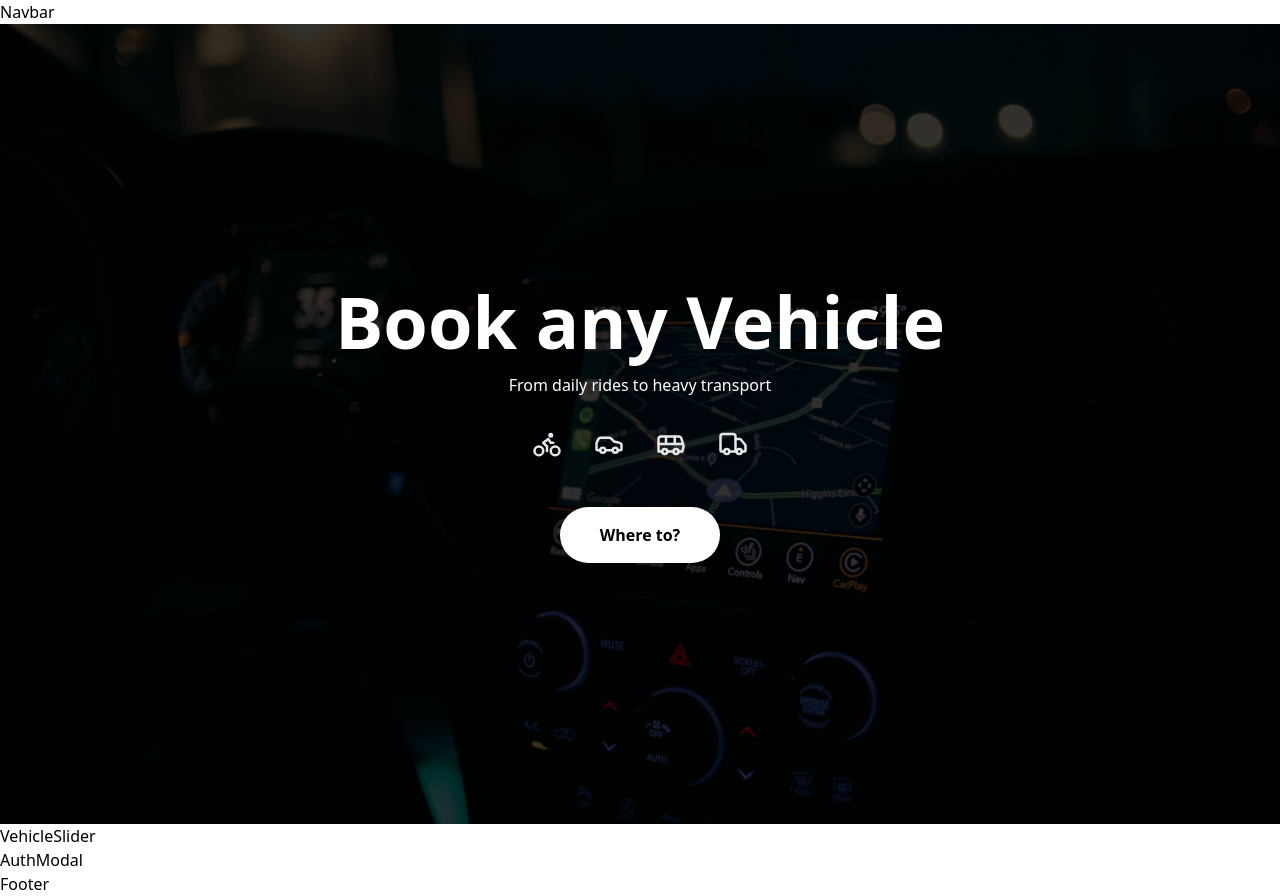
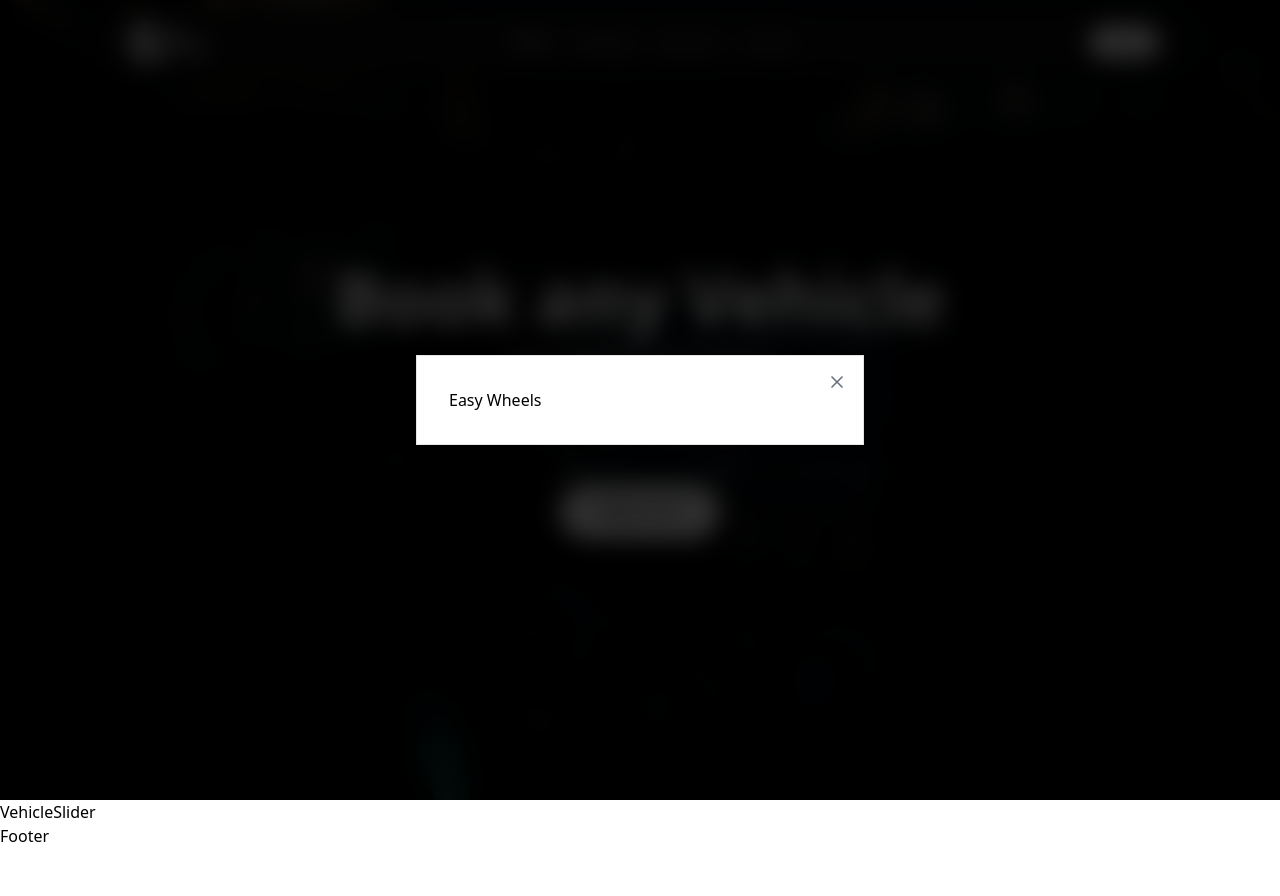
Before and after one commit to sakettt07/Easy-Wheels, a Next.js app: page / in a window 1280 px wide. After the commit the page ends 848 px from the top, so only its background shows below. Built offline with nearby package versions, Linux system fonts and the light colour scheme.

Commit message:
Add Navbar and AuthModal components with animations; update PublicHome to manage authentication state

```diff
--- a/src/app/page.tsx
+++ b/src/app/page.tsx
@@ -6,7 +6,7 @@ import Image from "next/image";
 
 export default function Home() {
   return (
-    <div>
+    <div className="w-full min-h-screen bg-white ">
       <Navbar />
       <PublicHome />
       <Footer />
--- a/src/components/AuthModal.tsx
+++ b/src/components/AuthModal.tsx
@@ -1,4 +1,7 @@
+'use client'
 import React from 'react';
+import { motion } from "motion/react";
+import { X } from 'lucide-react';
 
 type propType = {
     open: boolean,
@@ -7,7 +10,29 @@ type propType = {
 
 const AuthModal = ({ open, onClose }: propType) => {
     return (
-        <div>AuthModal</div>
+        <>
+            {open && (
+                <>
+                    <motion.div initial={{ opacity: 0 }} animate={{ opacity: 1 }} onClick={onClose} className='fixed inset-0 z-[90] bg-black/80 backdrop-blur-md'>
+                        <motion.div
+                            initial={{ opacity: 0, scale: 0.95, y: 40 }}
+                            animate={{ opacity: 1, scale: 1, y: 0 }}
+                            transition={{ duration: 0.35, ease: "easeOut" }}
+                            className="fixed inset-0 z-[100] flex items-center justify-center px-4">
+                            <div className='relative w-full max-w-md rounded-3x1 bg-white border border-black/10 shadow-[0_40px_100px_rgba(0,0,0,0.35)] p-6 sm:p-8 text-black'>
+                                <div className='absolute right-4 top-4 text-gray-500 hover:text-black transition' onClick={onClose}>
+                                    <X size={20} />
+                                </div>
+                                <div>
+                                    Easy Wheels
+                                </div>
+                            </div>
+                        </motion.div>
+                        <motion.div />
+                    </motion.div>
+                </>
+            )}
+        </>
     )
 }
 
--- a/src/components/Navbar.tsx
+++ b/src/components/Navbar.tsx
@@ -1,11 +1,63 @@
 'use client'
 import React from 'react'
 import { motion } from "motion/react";
+import Image from 'next/image';
+import Link from 'next/link';
+import { usePathname } from 'next/navigation';
+
+const navItem = [
+    { name: "Home", path: "/" },
+    { name: "Bookings", path: "/bookings" },
+    { name: "About Us", path: "/about-us" },
+    { name: "Contact", path: "/contact" }
+];
 
 const Navbar = () => {
+    const pathName = usePathname();
+
     return (
-        <motion.div>Navbar</motion.div>
+        <motion.div
+            initial={{ y: -60, opacity: 0 }}
+            animate={{ y: 0, opacity: 1 }}
+            className="fixed top-3 left-1/2 -translate-x-1/2 w-[94%] md:w-[86%] z-50 rounded-full bg-[#0b0b0b] text-white shadow-[0_15px_50px_rgba(0,0,0,0.7)] py-2"
+        >
+            <div className='max-w-7xl mx-auto px-4 md:px-8 flex items-center justify-between'>
+
+                {/* Logo */}
+                <Image
+                    src="/navLogos.png"
+                    alt="Navbar logo for easy wheels"
+                    width={95}
+                    height={80}
+                    priority
+                />
+
+                {/* Nav Items */}
+                <div className="flex items-center gap-6">
+                    {navItem.map((item, index) => {
+                        const active = item.path === pathName;
+
+                        return (
+                            <Link
+                                href={item.path}
+                                key={index}
+                                className={`text-sm font-medium transition ${active
+                                    ? "text-white"
+                                    : "text-gray-400 hover:text-white"
+                                    }`}
+                            >
+                                {item.name}
+                            </Link>
+                        );
+                    })}
+                </div>
+                <button className='px-4 py-1.5 rounded-full bg-white text-black text-sm'>
+                    Login
+                </button>
+
+            </div>
+        </motion.div>
     )
 }
 
-export default Navbar
+export default Navbar;
--- a/src/components/PublicHome.tsx
+++ b/src/components/PublicHome.tsx
@@ -3,9 +3,10 @@ import React, { useState } from 'react'
 import HeroSection from './HeroSection'
 import VehicleSlider from './VehicleSlider'
 import AuthModal from './AuthModal'
+import Navbar from './Navbar'
 
 const PublicHome = () => {
-    const [authOpen, setAuthOpen] = useState(false);
+    const [authOpen, setAuthOpen] = useState(true);
     return (
         <>
             <HeroSection />
```
Also changed, not shown: public/navLogos.png (added).
